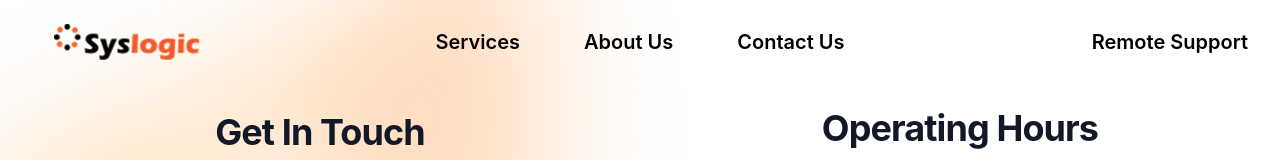
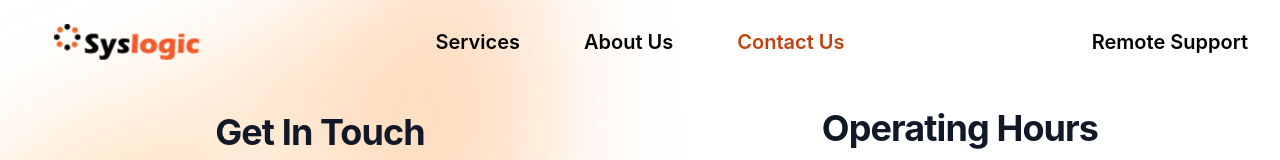
Before and after one commit to LimJH2002/syslogic, a React (Create React App) app: page /contact in a window 1280 px wide. Shown: the top 160 px of the page. Built offline with nearby package versions, Linux system fonts and the light colour scheme.

Commit message:
Upgrade navbar

```diff
--- a/package.json
+++ b/package.json
@@ -39,6 +39,7 @@
     ]
   },
   "devDependencies": {
+    "@babel/plugin-proposal-private-property-in-object": "^7.21.11",
     "@tailwindcss/forms": "^0.5.6",
     "eslint": "^8.52.0",
     "eslint-plugin-react": "^7.33.2",
--- a/src/App.js
+++ b/src/App.js
@@ -1,13 +1,11 @@
 import React from "react";
 import "./App.css";
 import AppRouter from "./AppRouter";
-import Navbar from "./components/Navbar";
 
 function App() {
   return (
     <div className="App bg-gray-900 text-white">
       <AppRouter />
-      <Navbar />
     </div>
   );
 }
--- a/src/AppRouter.js
+++ b/src/AppRouter.js
@@ -1,6 +1,7 @@
 import React from "react";
 import { BrowserRouter, Route, Routes } from "react-router-dom";
 
+import Navbar from "./components/Navbar";
 import AboutUs from "./views/AboutUs";
 import Contact from "./views/Contact";
 import Hero from "./views/Landing";
@@ -9,6 +10,7 @@ import Services from "./views/Services";
 function AppRouter() {
   return (
     <BrowserRouter>
+      <Navbar />
       <Routes>
         <Route path="/" element={<Hero />} />
         <Route path="/about" element={<AboutUs />} />
--- a/src/components/Navbar.jsx
+++ b/src/components/Navbar.jsx
@@ -1,6 +1,7 @@
 import { Dialog } from "@headlessui/react";
 import { Bars3Icon, XMarkIcon } from "@heroicons/react/24/outline";
 import React, { useState } from "react";
+import { NavLink } from "react-router-dom";
 
 const navigation = [
   { name: "Services", href: "/services" },
@@ -39,13 +40,17 @@ export default function Navbar() {
         </div>
         <div className="hidden lg:flex lg:gap-x-16">
           {navigation.map((item) => (
-            <a
+            <NavLink
               key={item.name}
-              href={item.href}
-              className="text-xl font-semibold leading-6 text-black"
+              to={item.href}
+              className={({ isActive }) =>
+                `text-xl font-semibold leading-6 ${
+                  isActive ? "text-orange-700" : "text-black"
+                }`
+              }
             >
               {item.name}
-            </a>
+            </NavLink>
           ))}
         </div>
         <div className="hidden lg:flex lg:flex-1 lg:justify-end">
```
Also changed, not shown: 1 other file (tests, documents, lock files or other folders).
